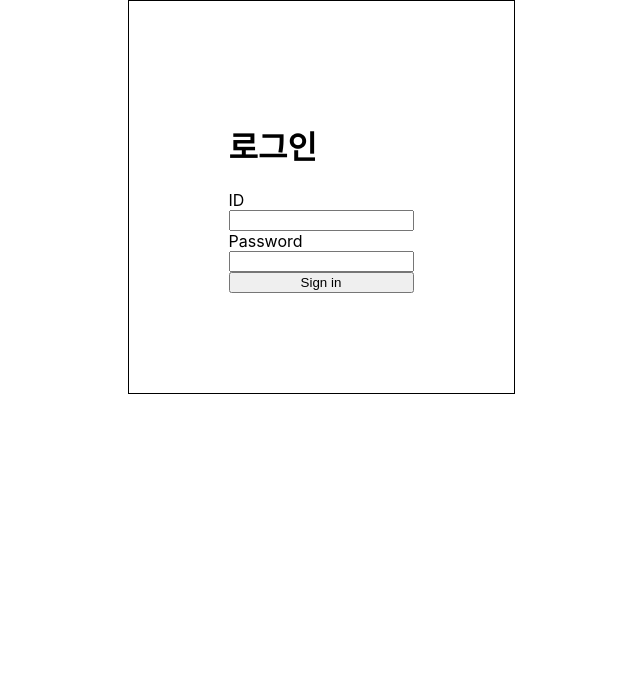
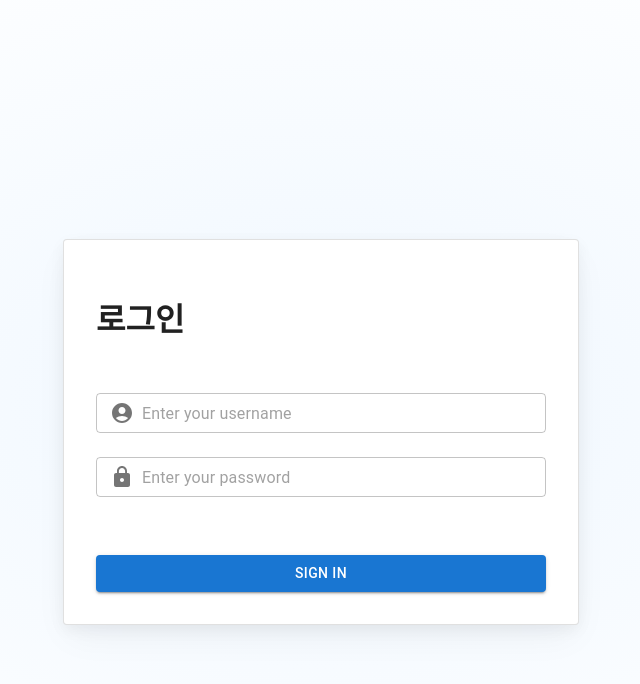
Before and after one commit to bs06136/capstone_2024_2_team_6, a React (Create React App) app in the folder front/: page / in a window 1280 px wide. Shown: the top 684 px of the page, without its empty margins (319-959 px from the left). Built offline with nearby package versions, Linux system fonts and the light colour scheme.

Commit message:
오류 수정

```diff
--- a/front/package.json
+++ b/front/package.json
@@ -5,6 +5,7 @@
   "dependencies": {
     "@emotion/react": "^11.13.3",
     "@emotion/styled": "^11.13.0",
+    "@mui/icons-material": "^6.1.8",
     "@mui/material": "^6.1.6",
     "@testing-library/jest-dom": "^5.17.0",
     "@testing-library/react": "^13.4.0",
--- a/front/src/Login.css
+++ b/front/src/Login.css
@@ -1,9 +1,7 @@
 .login {
-    border: 1px solid black;
     display: flex;
     flex-direction: column;
     justify-self: center;
-    padding: 100px;
 }
 
 .login form {
@@ -11,3 +9,7 @@
     flex-direction: column;
     justify-self: center;
 }
+
+.login Button {
+    margin-top: 50px;
+}
--- a/front/src/Login.js
+++ b/front/src/Login.js
@@ -3,6 +3,56 @@ import { Navigate } from 'react-router-dom';
 import axios from 'axios';
 import "./Login.css";
 import config from './config';
+import Button from '@mui/material/Button';
+import MuiCard from '@mui/material/Card';
+import Stack from '@mui/material/Stack';
+import TextField from '@mui/material/TextField';
+import { styled } from '@mui/material/styles';
+import InputAdornment from '@mui/material/InputAdornment';
+import AccountCircle from '@mui/icons-material/AccountCircle';
+import Lock from '@mui/icons-material/Lock';
+
+const Card = styled(MuiCard)(({ theme }) => ({
+  display: 'flex',
+  flexDirection: 'column',
+  alignSelf: 'center',
+  width: '300%',
+  padding: theme.spacing(4),
+  gap: theme.spacing(2),
+  margin: 'auto 0',
+  [theme.breakpoints.up('sm')]: {
+    maxWidth: '450px',
+  },
+  boxShadow:
+      'hsla(220, 30%, 5%, 0.05) 0px 5px 15px 0px, hsla(220, 25%, 10%, 0.05) 0px 15px 35px -5px',
+  ...theme.applyStyles('dark', {
+    boxShadow:
+        'hsla(220, 30%, 5%, 0.5) 0px 5px 15px 0px, hsla(220, 25%, 10%, 0.08) 0px 15px 35px -5px',
+  }),
+}));
+
+const SignInContainer = styled(Stack)(({ theme }) => ({
+  height: 'calc((1 - var(--template-frame-height, 0)) * 100dvh)',
+  minHeight: '100%',
+  padding: theme.spacing(2),
+  [theme.breakpoints.up('sm')]: {
+    padding: theme.spacing(4),
+  },
+  '&::before': {
+    content: '""',
+    display: 'block',
+    position: 'absolute',
+    zIndex: -1,
+    inset: 0,
+    backgroundImage:
+        'radial-gradient(ellipse at 50% 50%, hsl(210, 100%, 97%), hsl(0, 0%, 100%))',
+    backgroundRepeat: 'no-repeat',
+    ...theme.applyStyles('dark', {
+      backgroundImage:
+          'radial-gradient(at 50% 50%, hsla(210, 100%, 16%, 0.5), hsl(220, 30%, 5%))',
+    }),
+  },
+}));
 
 function Login() {
   const [user_id, setUserId] = useState("");
@@ -48,27 +98,55 @@ function Login() {
 
   return (
       <div className="login">
+        <SignInContainer direction="column" justifyContent="space-between">
+          <Card variant="outlined">
             <h1>로그인</h1>
-        {errorMessage && <p style={{ color: 'red' }}>{errorMessage}</p>}
-        <form onSubmit={handleSubmit}>
-          <label>ID</label>
-          <input
+            { errorMessage && <p style={{ color: 'red' }}>{errorMessage}</p> }
+            <form onSubmit={ handleSubmit }>
+              <TextField
                   type="text"
                   name="user_id"
-              value={user_id}
-              onChange={handleChange}
+                  slotProps={{
+                    input: {
+                      startAdornment: (
+                          <InputAdornment position="start">
+                            <AccountCircle />
+                          </InputAdornment>
+                      ),
+                    },
+                  }}
+                  size='small'
+                  margin='normal'
+                  fullWidth
+                  placeholder='Enter your username'
+                  value={ user_id }
+                  onChange={ handleChange }
                   required
               />
-          <label>Password</label>
-          <input
+              <TextField
                   type="password"
                   name="password"
-              value={password}
-              onChange={handleChange}
+                  slotProps={{
+                    input: {
+                      startAdornment: (
+                          <InputAdornment position="start">
+                            <Lock />
+                          </InputAdornment>
+                      ),
+                    },
+                  }}
+                  size='small'
+                  margin='normal'
+                  fullWidth
+                  placeholder='Enter your password'
+                  value={ password }
+                  onChange={ handleChange }
                   required
               />
-          <button type="submit">Sign in</button>
+              <Button type="submit" variant='contained'>Sign in</Button>
             </form>
+          </Card>
+        </SignInContainer>
       </div>
   );
 }
--- a/front/src/Page/UserAddOrEdit.js
+++ b/front/src/Page/UserAddOrEdit.js
@@ -1,4 +1,4 @@
-import React, {useEffect, useState} from 'react';
+import React, { useEffect, useState } from 'react';
 import Actor from "../component/Actor";
 import Detail from "../component/Detail";
 import Button from "@mui/material/Button";
@@ -9,15 +9,16 @@ import TextField from "@mui/material/TextField";
 import config from "../config";
 import { MenuItem, Select } from "@mui/material";
 
-function UserAddOrEdit({ givenName,userId }) {
+function UserAddOrEdit({ givenName, userId }) {
     const ID = localStorage.getItem("uniqueNumber");
 
     const [userName, setUserName] = useState(givenName);
     const [deviceId, setDeviceId] = useState("장치번호");
     const [userDetail, setUserDetail] = useState(" ");
     const [trackingOption, setTrackingOption] = useState("0"); // 0은 각성, 1은 졸음, 2는 수면
-    const [deviceList,setDeviceList] = useState(["Loading", "Loading", "Loading"]); //이것도 수정해야됨. Main 화면으로부터 받아오거나 GET을 추가해야됨.
+    const [deviceList, setDeviceList] = useState(["Loading", "Loading", "Loading"]); //이것도 수정해야됨. Main 화면으로부터 받아오거나 GET을 추가해야됨.
     const [selectedDevice, setSelectedDevice] = useState('');
+    const [inputUserId, setInputUserId] = useState(userId);  // 사용자 번호를 입력받을 상태 추가
 
     // GET 요청
     console.log(userId);
@@ -63,7 +64,7 @@ function UserAddOrEdit({ givenName,userId }) {
         try {
             const response = await axios.post(`${config.apiUrl}/api/POST/user/enrollment`, {
                 worker_name: userName,
-                worker_id: userId,
+                worker_id: inputUserId,  // 입력된 사용자 번호를 전달
                 detail: userDetail,
                 option: trackingOption,
                 device_Id: selectedDevice,
@@ -84,8 +85,6 @@ function UserAddOrEdit({ givenName,userId }) {
         setSelectedDevice(event.target.value); // 선택된 장비 업데이트
     };
 
-
-
     // trackingOption을 설정하는 함수
     const handleTrackingOptionChange = (option) => {
         setTrackingOption(option);
@@ -96,12 +95,18 @@ function UserAddOrEdit({ givenName,userId }) {
             <div className="UserImage">
                 <Actor imageOption="true" />
                 <div className="text">
-                    <Typography variant="h7" margin="10px"> 이름 </Typography>
                     <TextField
                         value={userName}
                         onChange={(e) => setUserName(e.target.value)}
+                        label={"이름"}
                     />
-                    <Typography>사용자 번호 : {userId}</Typography>
+                    <br/>
+                    <TextField
+                        value={inputUserId}
+                        onChange={(e) => setInputUserId(e.target.value)} // 사용자 번호 입력 변경
+                        label="사용자번호"
+                    />
+
                     <Typography variant="h7" margin="10px"> 장치번호 </Typography>
                     <Select
                         value={selectedDevice}
```
Also changed, not shown: 1 other file (tests, documents, lock files or other folders). Lines whose indentation alone changed are shown as unchanged.
